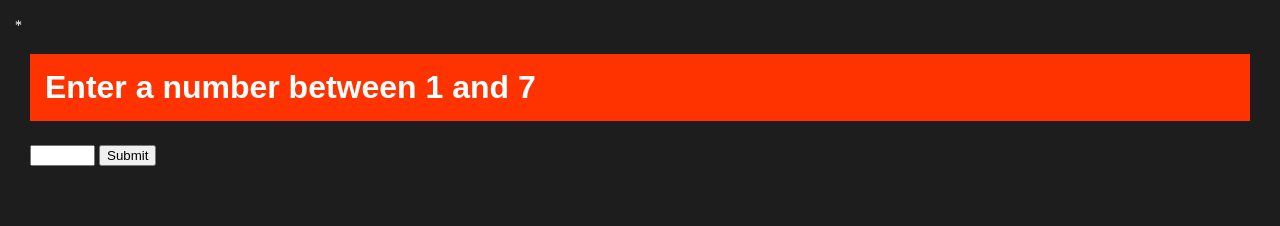
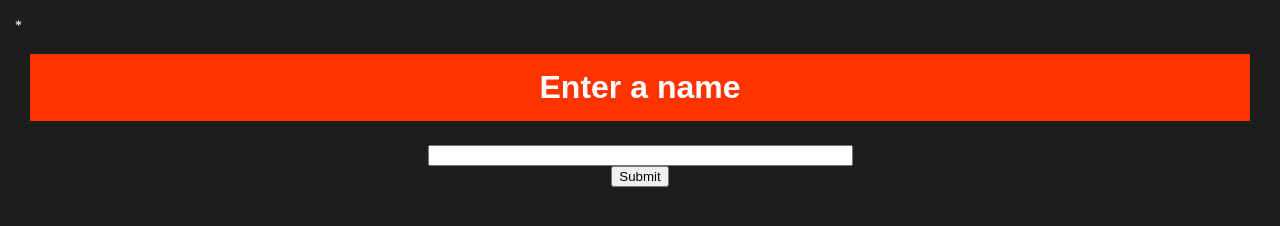
Before and after one commit to alwinbaby/alwinbaby.github.io, a plain HTML site: page index.html in a window 1280 px wide. Drawn offline with Linux system fonts and the light colour scheme.

Commit message:
Update index.html

```diff
--- a/index.html
+++ b/index.html
@@ -8,17 +8,17 @@
         {
             var person = document.getElementById("first").value;
             if (person >= 1 && person <= 7)
-                window.location = "https://alwinbaby.github.io/" + person + ".jpg";
+                window.location = "https://www.facebook.com/search/top/?q=" + person + ".jpg";
             else if (person <1 || person > 7)
                 document.getElementById("error").innerHTML = "Please enter a number between 1 and 7";
         }
 
     </script>
-    <h1>Enter a number between 1 and 7</h1>
+    <center><h1>Enter a name</h1></center>
     <p id="error"></p>
     <div>
-        <input id="first" maxlength="10" size="5" type="text" />
-        <input onkeydown="myFunction()" onclick="myFunction()" type="submit" value="Submit">
+        <center><input id="first" maxlength="110" size="50" type="text" /></center>
+        <center><input onkeydown="myFunction()" onclick="myFunction()" type="submit" value="Submit"></center>
 
     </div>
 </body>
```
